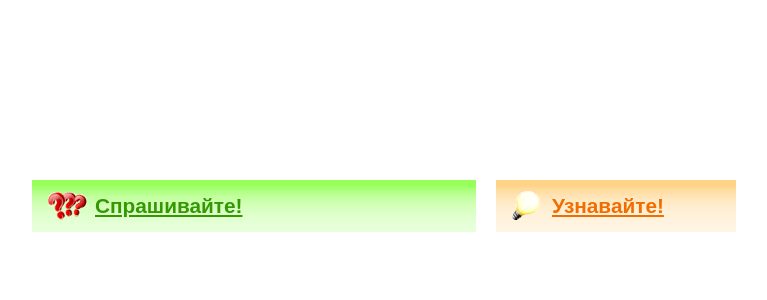
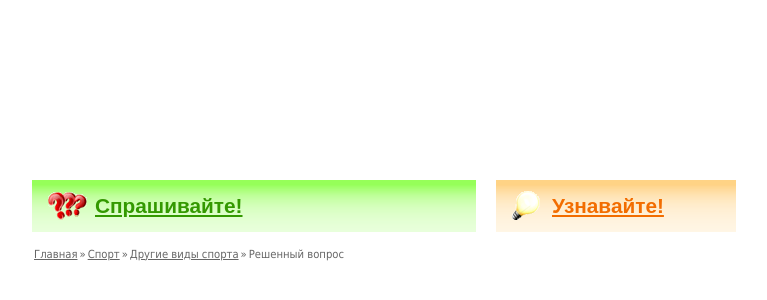
Before and after one commit to Sobriquetique/discord-mailru-answers-meme, a website: page static/template.html in a window 1280 px wide. Shown: the part 2-302 px from the top of the page, without its empty margins (258-1025 px from the left). Drawn offline with Linux system fonts and the light colour scheme.

Commit message:
breadcrumbs

```diff
--- a/static/template.html
+++ b/static/template.html
@@ -38,10 +38,11 @@
     }
   </style>
 
-  <!-- ШАПКА -->
+  <!-- HEADER -->
   <style>
     .header {
       display: flex;
+      margin-bottom: 16px;
     }
 
     .bar {
@@ -85,6 +86,29 @@
       background-image: url("./img/icon-lightbulb.gif");
     }
   </style>
+
+  <!-- BREADCRUMBS -->
+  <style>
+    .breadcrumbs {
+      font-family: Tahoma, sans-serif;
+      font-size: 70%;
+      color: #666666;
+      display: flex;
+
+      margin-bottom: 20px;
+    }
+
+    .breadcrumbs > span:nth-child(odd) {
+      text-decoration: underline;
+      margin: 0 2px;
+    }
+
+    .breadcrumbs > span:nth-child(even), .breadcrumbs > span:last-child {
+      text-decoration: none;
+    }
+
+    .
+  </style>
 </head>
 
 <body>
@@ -101,6 +125,13 @@
     </div>
 
     <div class="breadcrumbs">
+      <span>Главная</span>
+      <span>»</span>
+      <span>Спорт</span>
+      <span>»</span>
+      <span>Другие виды спорта</span>
+      <span>»</span>
+      <span>Решенный вопрос</span>
 
     </div>
 
```
